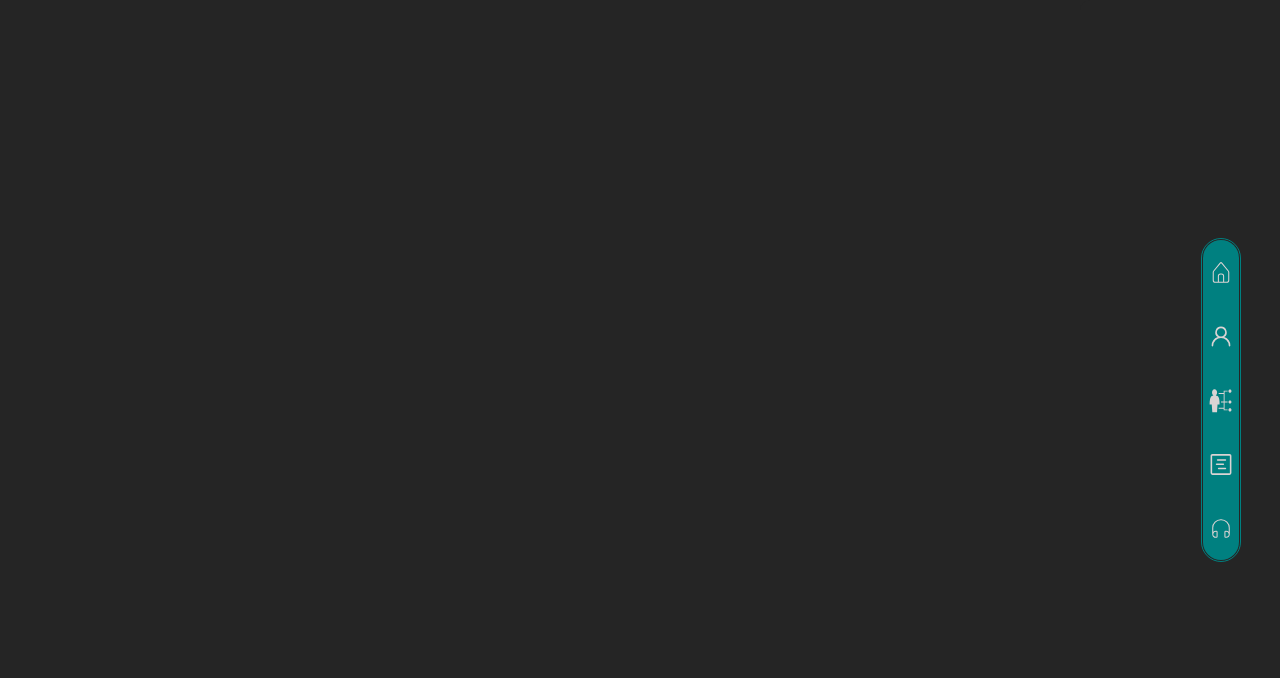
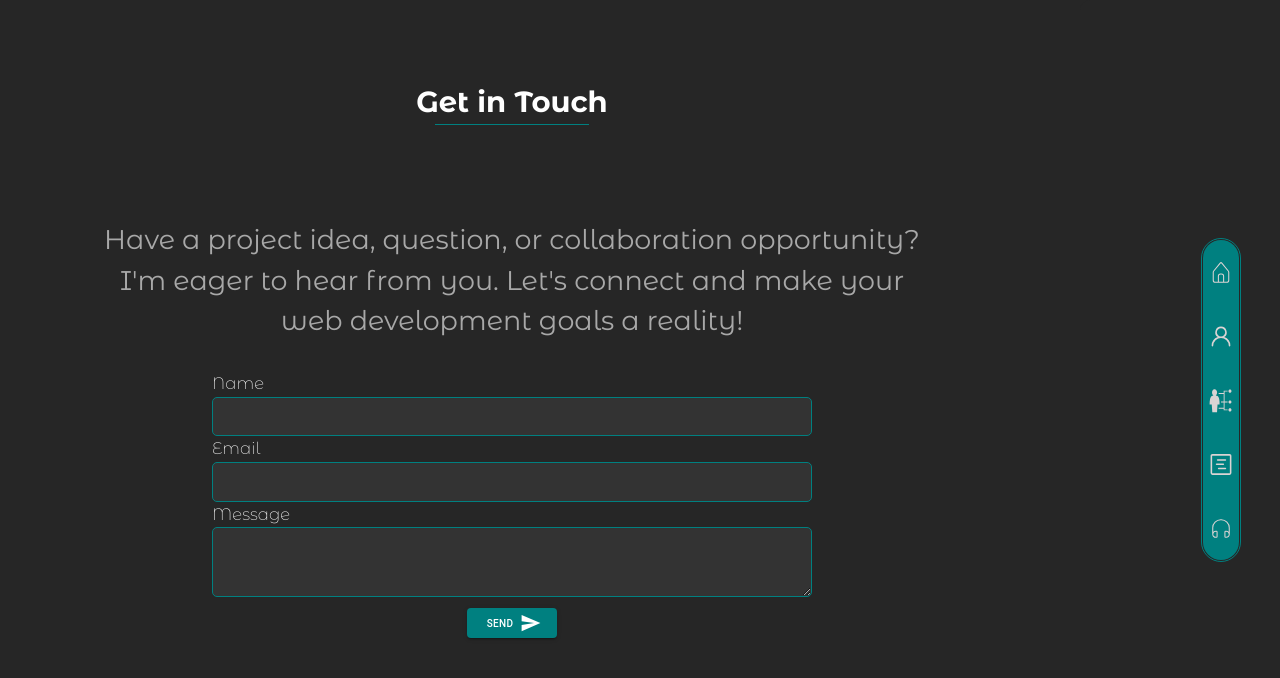
Before and after one commit to ysahih/Portfolio, a Next.js app: page / in a window 1280 px wide. Both pictures are taken after a click on the link 1221 px from the left and 528 px from the top of the page. Shown: the top 678 px of the page. Built offline with nearby package versions, Linux system fonts and the light colour scheme; a web font is replaced by a local one.

Commit message:
start: contact on large screens

```diff
--- a/app/Components/Home.tsx
+++ b/app/Components/Home.tsx
@@ -21,12 +21,13 @@ const Home = ()=> {
           </div>
 
           <div className="githubutton">
-            <Button variant="contained"
-              className='sendButton'
-              startIcon={<VscGithubAlt/>}
-              style={{ backgroundColor: '#008080', width: '90px' , height:'30px', fontSize: '12px', fontFamily: 'Montserrat Alternates', textTransform: 'lowercase'}}
-              >Github
-            </Button>
+            <a href="https://github.com/ysahih" target="_blank">
+              <Button variant="contained"
+                className='sendButton'
+                startIcon={<VscGithubAlt/>}
+                style={{ backgroundColor: '#008080', width: '90px' , height:'30px', fontSize: '12px', fontFamily: 'Montserrat Alternates', textTransform: 'lowercase'}}
+                >Github
+              </Button> </a>
           </div>
         </div>
       </section>
--- a/app/Footer.tsx
+++ b/app/Footer.tsx
@@ -1,9 +1,24 @@
+import Form from "./Components/Form";
+import Parap from "./Components/Parag";
 
 
 const Footer = ()=>{
     return (
-        <div className="footer">
+        <div className="footerHolder">
 
+            <div className="footer">
+
+                <div className="sectionHeader">
+                    <h1>Get in Touch</h1>
+                    <hr />
+                </div>
+                <div className="intro">
+                    <Parap className={"paragraph"}/>
+                </div>
+                <div className="footerContainer">
+                    <Form />
+                </div>
+            </div>
         </div>
     );
 }
--- a/app/globals.css
+++ b/app/globals.css
@@ -161,7 +161,7 @@
     width: 60vw;
     max-width: 400px;
     margin: 10px auto;
-    background-color: #252525;
+    background-color: #262626;
     animation: slideUp 1s forwards;
     padding: 1;
     margin-bottom: 60px;
@@ -359,12 +359,10 @@ input,
 textarea {
   max-height: 70px;
   width: 100%;
-  font-size: 1rem;
+  font-size: 1.2rem;
   border-radius: 5px;
-
   color: var(--text);
   background-color: var(--background);
-
   border: 1px solid var(--sections);
 }
 
@@ -372,6 +370,7 @@ textarea {
   display: flex;
   justify-content: center;
   align-items: center;
+
 }
 
 
@@ -650,7 +649,47 @@ textarea {
   font-size: .6rem;
 }
 
+.footerHolder{
+  background-color: #262626;
+  width: 100vw;
+  height: 100vh;
+
+}
+
+.footer{
+  width: 80vw;
+  height: 80vh;
+  display: flex;
+  flex-direction: column;
+  align-items: center;
+  /* background-color: red; */
+}
+.footer .intro{
+   /* background-color: red; */
+   padding-top: 100px;
+}
+
+.footer .sectionHeader{
+  color: white;
+
+}
+
+.footerContainer{
+  width:  50vw;
+  height: 30vh;
+  max-width: 600px;
+
+  margin: auto auto;
+}
+
+.footer label{
+  font-size: .8rem;
+  font-weight: 200;
+}
+
 /* media */
+
+
 
 @media (min-width: 512px) {
 
@@ -677,11 +716,6 @@ textarea {
 }
 
 
-.footer{
-  background-color: #252525;
-  width: 100vw;
-  height: 100vh;
-}
 
 
 @media (min-width: 512px) {
@@ -696,7 +730,7 @@ textarea {
     display: flex;
     align-items: center;
     justify-content: space-around;
-    background-color: #252525;
+    background-color: #262626;
 
     border-radius: 10px 0 0 10px;
   }
```
